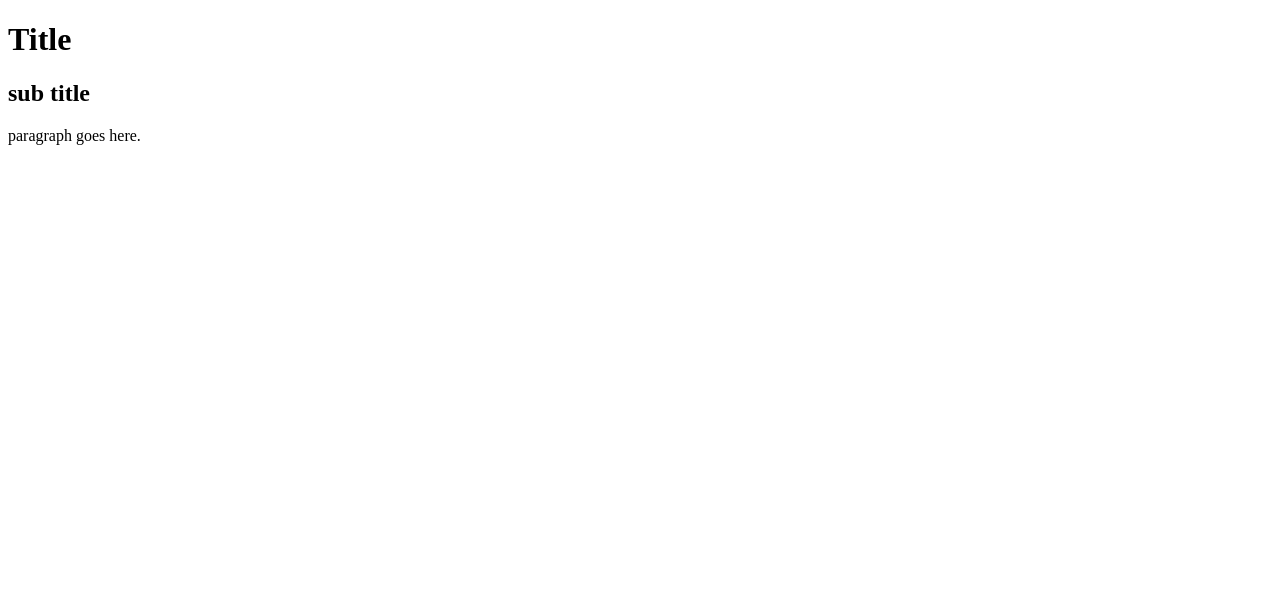
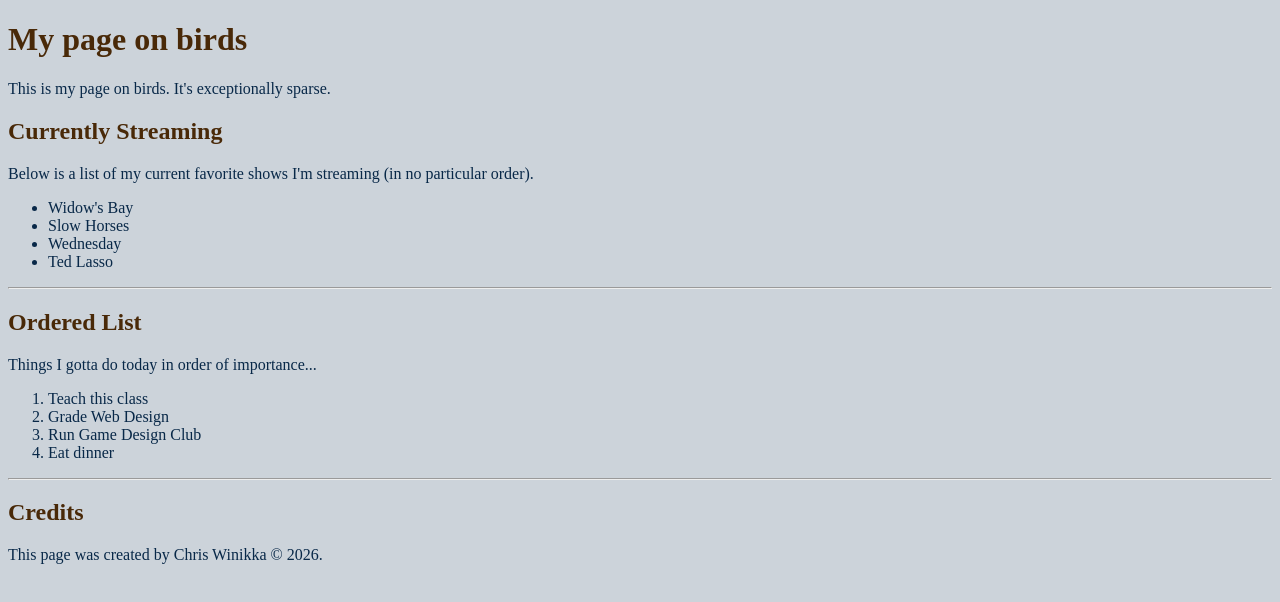
Before and after one commit to HundredVisionsGuy/WD1---My-Basic-Page, a plain HTML site: page project/index.html in a window 1280 px wide. Drawn offline with Linux system fonts and the light colour scheme.

Commit message:
updating page

```diff
--- a/project/index.html
+++ b/project/index.html
@@ -3,11 +3,45 @@
 <head>
     <meta charset="UTF-8">
     <meta name="viewport" content="width=device-width, initial-scale=1.0">
-    <title>Document</title>
+    <title>Birds</title>
+    <style>
+        body {
+            background-color: #ccd3da;
+            color: #082848;
+        }
+        h1, h2 {
+            color: #492908;
+        }
+    </style>
 </head>
 <body>
-    <h1>Title</h1>
-    <h2>sub title</h2>
-    <p>paragraph goes here.</p>
+    <h1>My page on birds</h1>
+    <p>This is my page on birds. It's exceptionally sparse.</p>
+
+    <h2>Currently Streaming</h2>
+    <p>Below is a list of my current favorite shows I'm streaming (in no particular order).</p>
+
+    <ul>
+        <li>Widow's Bay</li>
+        <li>Slow Horses</li>
+        <li>Wednesday</li>
+        <li>Ted Lasso</li>
+    </ul>
+
+    <hr>
+
+    <h2>Ordered List</h2>
+    <p>Things I gotta do today in order of importance...</p>
+
+    <ol>
+        <li>Teach this class</li>
+        <li>Grade Web Design</li>
+        <li>Run Game Design Club</li>
+        <li>Eat dinner</li>
+    </ol>
+
+    <hr>
+    <h2>Credits</h2>
+    <p>This page was created by Chris Winikka &copy; 2026.</p>
 </body>
 </html>
```
